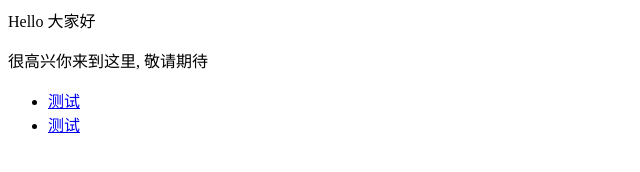
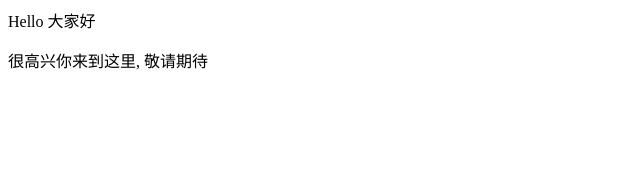
Before and after one commit to xuetangli/xuetangli.github.io, a plain HTML site: page index.html in a window 1280 px wide. Shown: the whole page, without its empty margins (0-640 px from the left). Drawn offline with Linux system fonts and the light colour scheme.

Commit message:
Update index.html

```diff
--- a/index.html
+++ b/index.html
@@ -1,6 +1,2 @@
 <p>Hello 大家好</p>
 <p>很高兴你来到这里, 敬请期待</p>
-<ul>
-  <li> <a href="https://www.zhihu.com/people/AJLoveChina">测试</a> </li>
-  <li> <a href="http://hejie.nigeerhuo.com">测试</a> </li>
-</ul>
```
